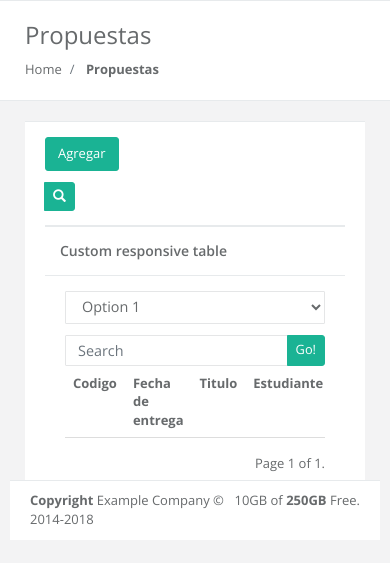
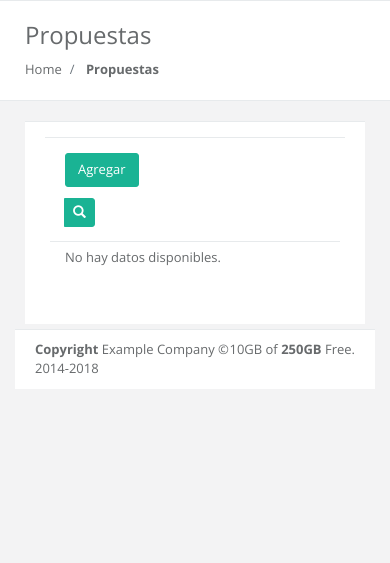
Before and after one commit to jcgds/thesis-manager, a Django app: page /propuestas in a window 390 px wide. Shown: the part 61-624 px from the top of the page. Run offline with Django 3.2, Linux system fonts and the light colour scheme; data comes from the database, SQL or seed files in the repository; tables that the repository leaves empty hold one stand-in row (values such as "Sample post"); lists and menus that the app fills with data are empty; some libraries are stand-ins or nearby versions.

Commit message:
added Proposal Creation logic

```diff
--- a/web/admin.py
+++ b/web/admin.py
@@ -13,3 +13,4 @@ admin.site.register(ThesisStatus)
 admin.site.register(HistoricThesisStatus)
 admin.site.register(Defence)
 admin.site.register(Jury)
+admin.site.register(PersonType)
--- a/web/templates/web/proposal_list.html
+++ b/web/templates/web/proposal_list.html
@@ -21,6 +21,7 @@
             <div class="col-lg-12">
                 <div class="ibox ">
                     <div class="ibox-content">
+                        <div class="ibox-content">
                         <div class="row border-bottom">
                             <div class="col-sm-5 m-b-xs">
                                 <a href="{% url 'create_person' %}" class="btn btn-primary">Agregar</a>
@@ -35,29 +36,11 @@
                                         </button>
                                     </span>
                                 </form>
-                    <div class="ibox-title">
-                        <h5>Custom responsive table </h5>
-                    </div>
-                    <div class="ibox-content">
-                        <div class="row">
-                            <div class="col-sm-5 m-b-xs"><select class="form-control-sm form-control input-s-sm inline">
-                                <option value="0">Option 1</option>
-                                <option value="1">Option 2</option>
-                                <option value="2">Option 3</option>
-                                <option value="3">Option 4</option>
-                            </select>
-                            </div>
-                            <div class="col-sm-4 m-b-xs"></div>
-                            <div class="col-sm-3">
-                                <div class="input-group">
-                                    <input placeholder="Search" type="text"
-                                           class="form-control form-control-sm">
-                                    <span class="input-group-append">
-                                        <button type="button" class="btn btn-sm btn-primary">Go!</button>
-                                    </span>
-                                </div>
                             </div>
                         </div>
+                        {% if not proposal_list %}
+                            <p style="margin-top: 2.5%">No hay datos disponibles.</p>
+                        {% else %}
                         <div class="table-responsive">
                             <table class="table table-striped">
                                 <thead>
@@ -119,6 +102,7 @@
                                 </span>
                             </div>
                         </div>
+                        {% endif %}
                     </div>
                 </div>
 
--- a/web/urls.py
+++ b/web/urls.py
@@ -13,5 +13,6 @@ urlpatterns = [
     path('personas/<str:pk>/editar', views.PersonDataUpdate.as_view(), name='edit_person'),
     path('personas/<str:person_id_card_number>', views.person_detail, name='person_detail'),
     path('propuestas', views.proposal_index, name='proposal_index'),
+    path('propuestas/agregar', views.ProposalCreate.as_view(), name='create_proposal'),
     path('propuestas/<str:pk>/editar', views.ProposalEdit.as_view(), name='edit_proposal')
 ]
--- a/web/views.py
+++ b/web/views.py
@@ -138,6 +138,7 @@ class PersonTypeUpdate(SuccessMessageMixin, UpdateView):
             name=self.object.name,
         )
 
+
 def proposal_index(request):
     proposal_list = Proposal.objects.all().select_related()
     paginator = Paginator(proposal_list, request.GET.get('page_length', 15))
@@ -147,6 +148,21 @@ def proposal_index(request):
         'proposal_list': proposal_by_page
     }
     return render(request, 'web/proposal_list.html', context)
+
+
+class ProposalCreate(SuccessMessageMixin, CreateView):
+    model = Proposal
+    form_class = forms.ProposalForm
+    success_message = "%(code)s Creado correctamente."
+
+    def get_success_url(self):
+        return reverse('proposal_index')
+
+    def get_success_message(self, cleaned_data):
+        return self.success_message % dict(
+            cleaned_data,
+            code=self.object.code,
+        )
 
 
 class ProposalEdit(SuccessMessageMixin, UpdateView):
@@ -160,5 +176,5 @@ class ProposalEdit(SuccessMessageMixin, UpdateView):
     def get_success_message(self, cleaned_data):
         return self.success_message % dict(
             cleaned_data,
-            id_card_number=self.object.code,
+            code=self.object.code,
         )
```
Also changed, not shown: web/forms.py (+5 -4 lines), web/migrations/0001_initial.py, web/migrations/0002_auto_20200107_2210.py (deleted), web/migrations/0003_default_data.py (deleted).
